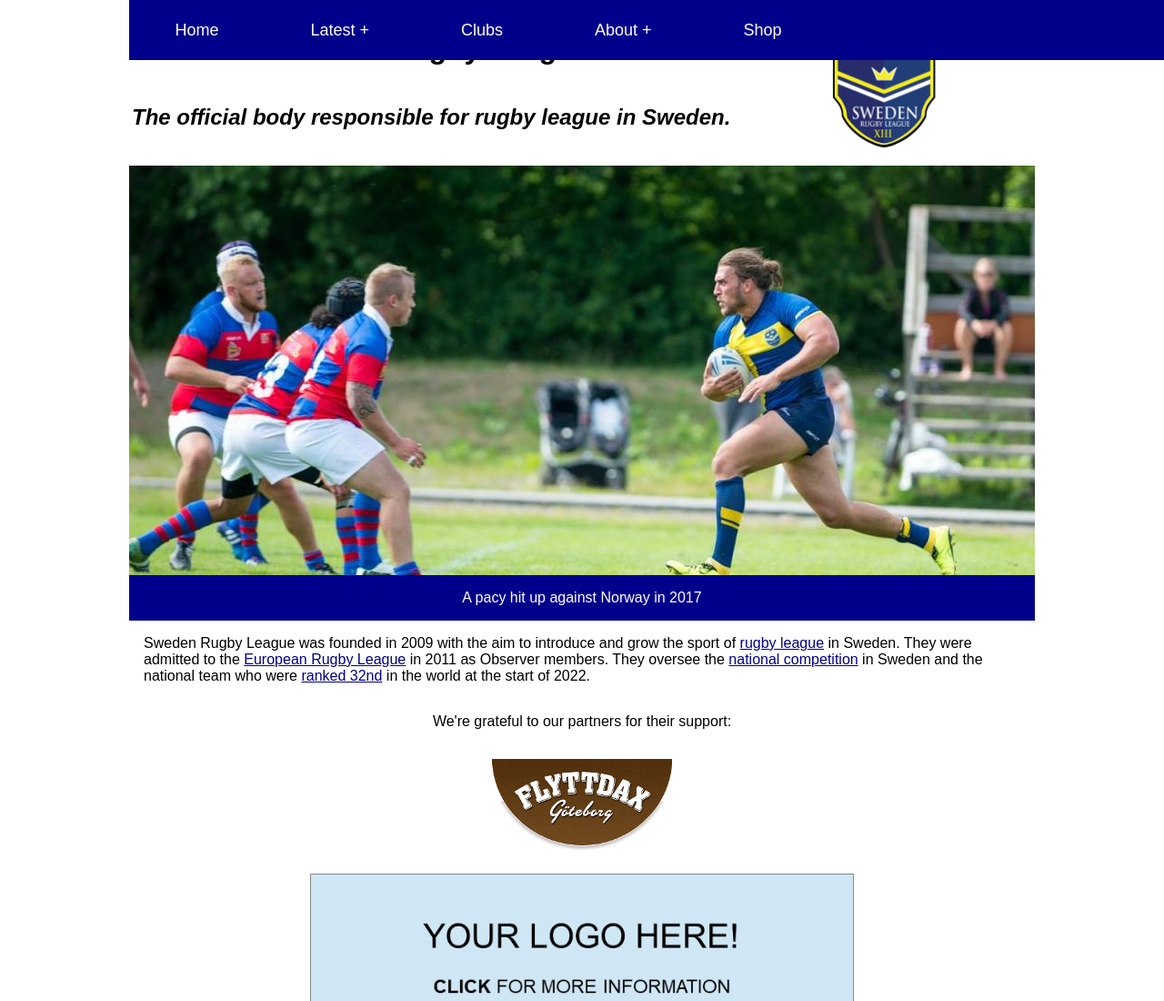
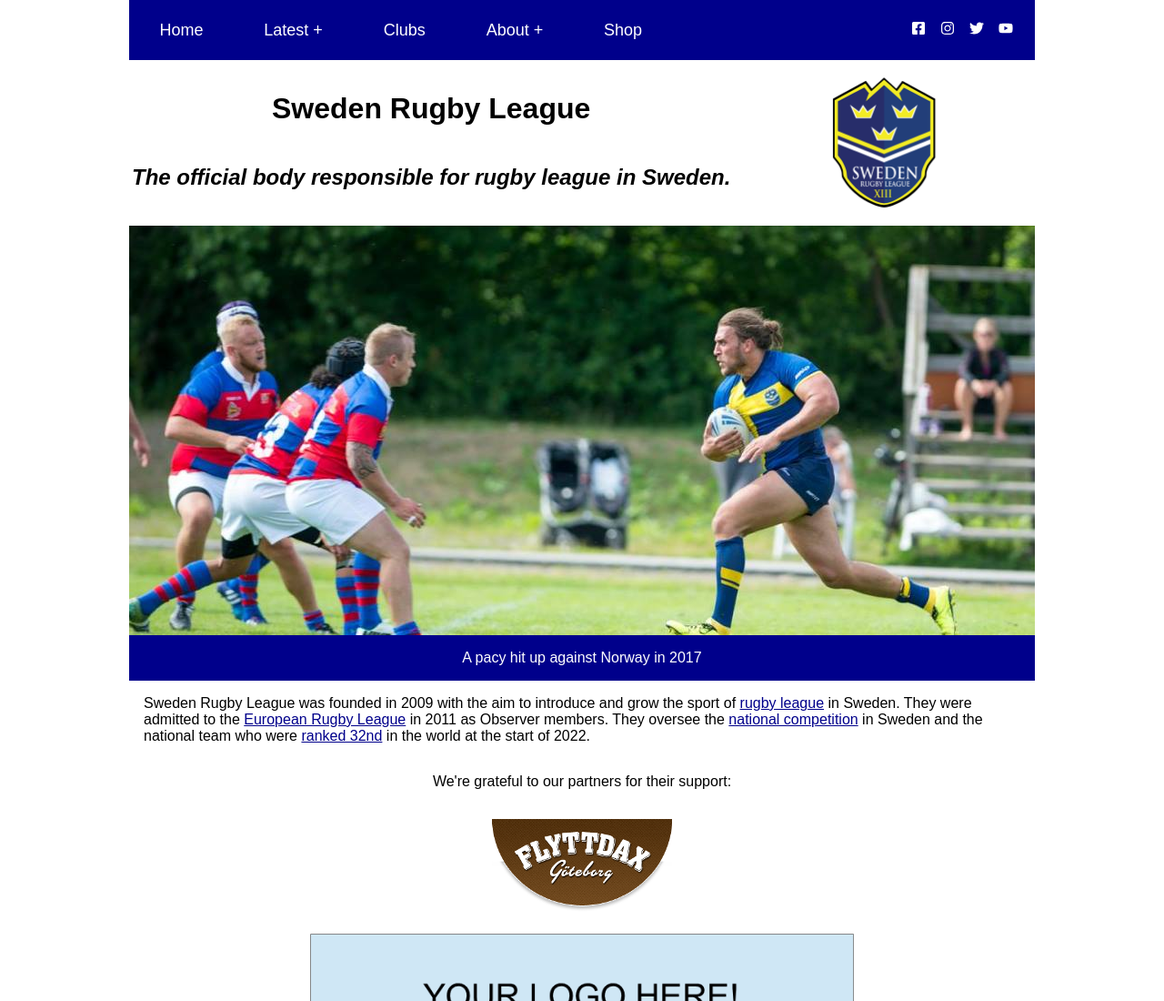
Before and after one commit to wisechimp/sweden-rugby-league, a Gatsby site: page / in a window 1280 px wide. Shown: the top 1100 px of the page at 91% size. Built offline with nearby package versions, Linux system fonts and the light colour scheme; Gatsby itself is replaced by a stand-in of ours.

Commit message:
Correcting CSS

```diff
--- a/src/components/menu/menu.module.css
+++ b/src/components/menu/menu.module.css
@@ -4,8 +4,12 @@
   display: flex;
   height: var(--action-bar-height);
   flex-direction: row;
-  position: fixed;
   width: 100%;
+}
+
+.actionBar ul {
+  margin: 0;
+  padding: 0;
 }
 
 .dropdownContent {
@@ -93,6 +97,7 @@ ul {
 @media screen and (max-width: 768px) {
   .actionBar {
     justify-content: space-between;
+    position: fixed;
     z-index: 20;
   }
 
--- a/src/styles/sweden-rugby-league-global-styles.css
+++ b/src/styles/sweden-rugby-league-global-styles.css
@@ -22,14 +22,10 @@ img.poster {
   max-width: 100%;
   padding-bottom: 1em;
 }
+
 p {
   margin-block-start: unset;
   margin-block-end: unset;
-}
-
-ul {
-  margin: 0;
-  padding: 0;
 }
 
 .acknowledgements {
```
